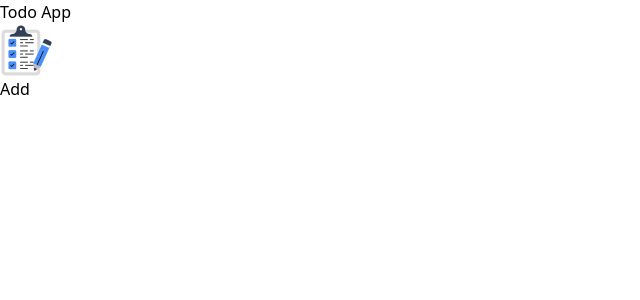
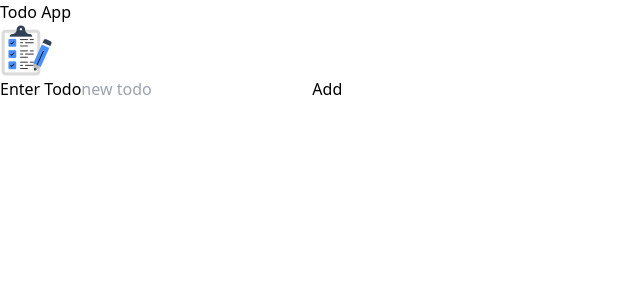
Before and after one commit to Ayush1M/Todo-App, a React (Vite) app: page / in a window 1280 px wide. Shown: the top 300 px of the page, without its empty margins (0-640 px from the left). Built offline with nearby package versions, Linux system fonts and the light colour scheme.

Commit message:
added input type to add a new todo.

```diff
--- a/src/App.tsx
+++ b/src/App.tsx
@@ -2,24 +2,26 @@ import headerImage from "./images/header-image.png"
 import Header from "./components/Header.tsx"
 import { useState } from "react"
 import TodoItemList from "./components/TodoItemList.tsx"
+import InputNewTodo from "./components/InputNewTodo.tsx"
 
 
 export type TodoProp = {
-  id : number,
+  id : string,
   description : string,
-  isCompleted : boolean
+  Completed : boolean
 }
 
 export default function App(){
   const [todos, setTodos] = useState<TodoProp[]>([])
 
-  const handleAddGoal = () => {
+  const handleAddTodo = (todo : string) => {
     setTodos(prevTodos => {
       const newTodos : TodoProp = {
-        id : Math.random(),
-        description : "",
-        isCompleted : false
+        id : crypto.randomUUID(),
+        description : todo,
+        Completed : false
       }
+      console.log(todos);
       return [...prevTodos, newTodos]
     })
   }
@@ -29,7 +31,7 @@ export default function App(){
       <Header image={{src : headerImage , alt : "todo image"}}>
         <h2>Todo App</h2>
       </Header>
-      <button onClick={handleAddGoal}>Add</button>
+      <InputNewTodo addTodo={handleAddTodo}/>
       <TodoItemList todos={todos} />
     </main>
   )
--- /dev/null
+++ b/src/components/InputNewTodo.tsx
@@ -0,0 +1,30 @@
+import { FormEvent, useRef } from "react"
+
+type InputProp = {
+    addTodo : (todo : string) => void
+}
+
+const InputNewTodo = ({addTodo} : InputProp) => {
+
+    const todo = useRef<HTMLInputElement>(null)
+
+    function handleSubmit(e : FormEvent<HTMLFormElement>){
+        e.preventDefault()
+
+        const enteredTodo = todo.current!.value
+        e.currentTarget.reset()
+        addTodo(enteredTodo)
+    }
+
+    return(
+        <>
+        <form onSubmit={handleSubmit}>
+        <label htmlFor="todo">Enter Todo</label>
+        <input type="text" id="todo" placeholder="new todo" ref={todo} />
+        <button>Add</button>
+        </form>
+        </>
+    )
+}
+
+export default InputNewTodo
```
